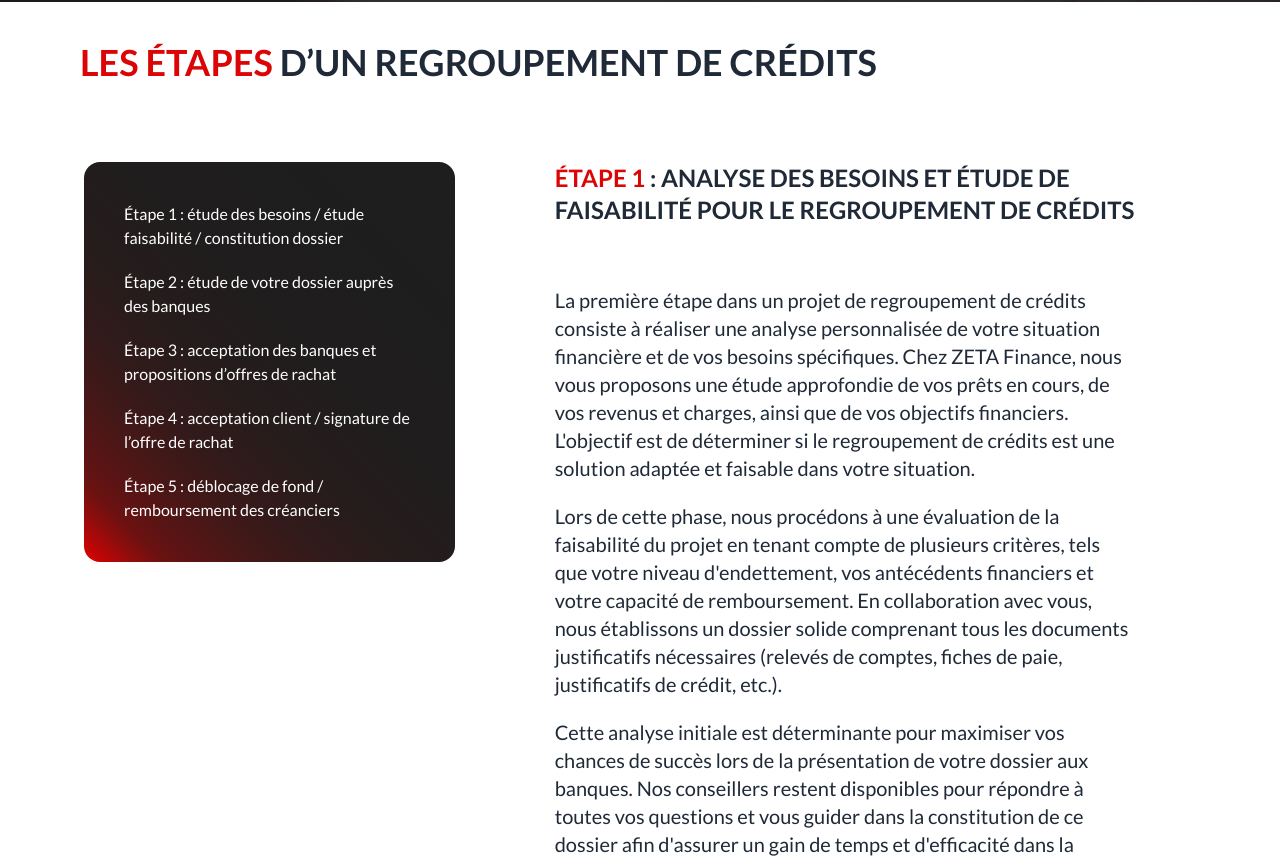
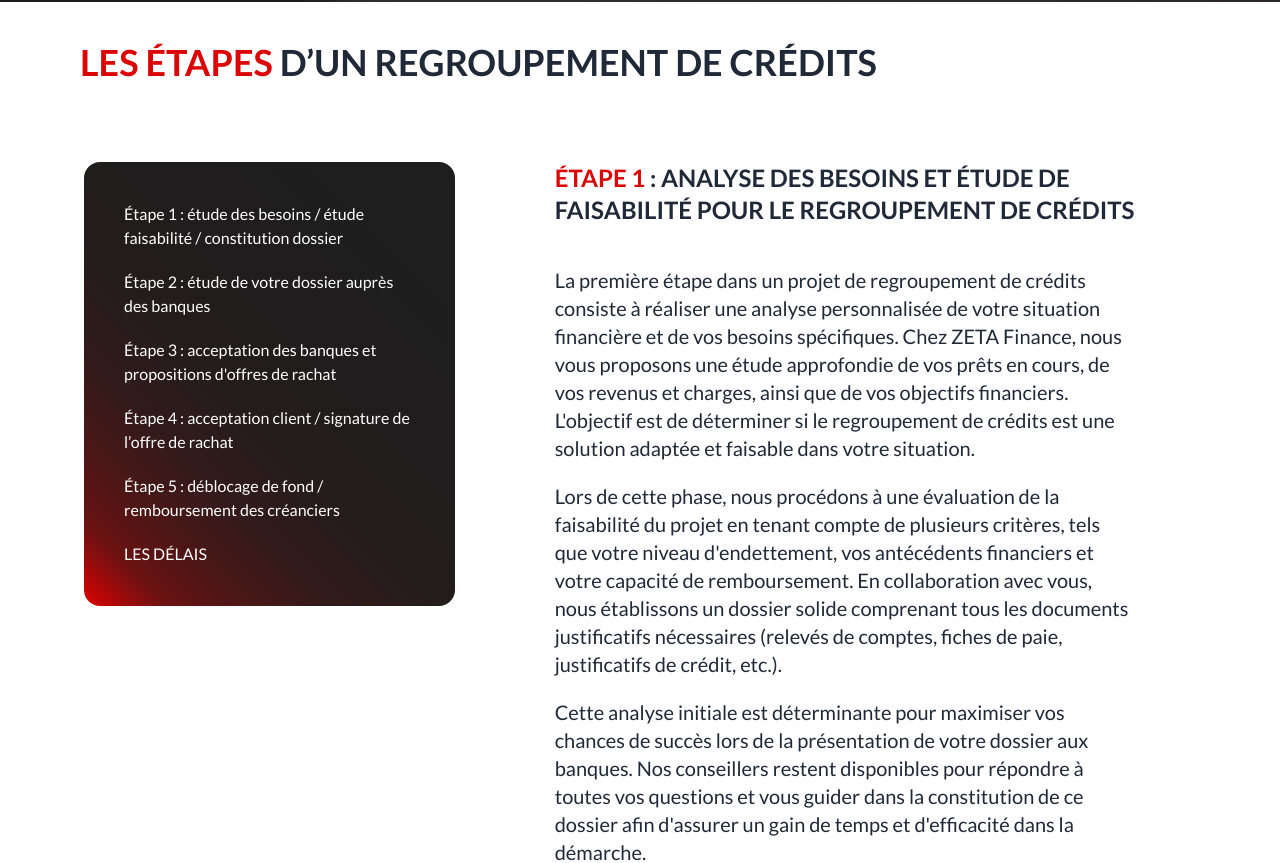
Before and after one commit to axeljdev/zetafinance, a Next.js app: page /etapes-et-delais in a window 1280 px wide. Shown: the part 540-1403 px from the top of the page. Built offline with nearby package versions, Linux system fonts and the light colour scheme; no server answers; what tailwindcss-animated would draw is missing.

Commit message:
Amélioration de la gestion des sections dans le composant Section, ajout d'un affichage spécial pour l'étape 5 et mise à jour de la configuration des images. Modification des scripts dans package.json et ajout de types de crédit dans les données des étapes et délais.

```diff
--- a/next.config.ts
+++ b/next.config.ts
@@ -2,7 +2,8 @@
 const nextConfig = {
   reactStrictMode: true,
   images: {
-    unoptimized: true,
+    // Supprimez "unoptimized: true" ou changez en :
+    formats: ["image/webp", "image/avif"],
   },
   webpack: (config: { resolve: { fallback: { fs: boolean } } }) => {
     config.resolve.fallback = { fs: false };
--- a/package.json
+++ b/package.json
@@ -3,7 +3,7 @@
   "version": "0.1.0",
   "private": true,
   "scripts": {
-    "dev": "next dev --turbopack",
+    "dev": "next dev",
     "build": "next build",
     "start": "next start",
     "lint": "next lint"
--- a/src/components/etapes-et-delais/Section.tsx
+++ b/src/components/etapes-et-delais/Section.tsx
@@ -6,23 +6,156 @@ type SectionProps = {
 };
 
 export function Section({ section }: SectionProps) {
+  // Pour l'étape 5, on veut afficher les creditTypes entre le paragraphe 1 et les autres
+  const isStep5 = section.step === "Étape 5";
+  const isDelaisSection = section.step === "LES DÉLAIS";
+  const firstParagraph = isStep5 && section.creditTypes ? section.paragraphs[0] : null;
+  const remainingParagraphs = isStep5 && section.creditTypes ? section.paragraphs.slice(1) : null;
+
   return (
-    <>
-      <h3 id={`${section.step.toLowerCase()}`} className="text-xl lg:text-2xl font-bold uppercase lg:pb-10 pt-10 scroll-mt-32">
+    <div className="mb-10">
+      {/* Titre spécial pour la section LES DÉLAIS */}
+      {isDelaisSection ? (
+        <h3 id={`${section.step.toLowerCase().replace(/\s+/g, '-')}`} className="text-xl lg:text-2xl font-bold uppercase lg:pb-5 pt-10 scroll-mt-32 text-secondary">
+          {section.step}
+        </h3>
+      ) : (
+        <h3 id={`${section.step.toLowerCase()}`} className="text-xl lg:text-2xl font-bold uppercase lg:pb-5 pt-10 scroll-mt-32">
           <span className="text-secondary">{section.step}</span> : {section.title}
         </h3>
+      )}
+
+      {/* Affichage spécial pour l'étape 5 avec creditTypes */}
+      {isStep5 && section.creditTypes ? (
+        <>
+          {/* Premier paragraphe */}
+          {firstParagraph && (
+            <p className="text-lg lg:text-xl pt-5">
+              {firstParagraph}
+            </p>
+          )}
+
+          {/* Types de crédit en deux colonnes */}
+          <div className="grid md:grid-cols-2 gap-8 mt-8">
+            {/* Colonne gauche - Rachat hypothécaire */}
+            <div className="border-2 border-secondary rounded-lg p-6 bg-white">
+              <h4 className="text-xl font-bold text-black mb-4">
+                {section.creditTypes.hypothecaire.title}
+              </h4>
+              <p className="text-lg text-black">
+                {section.creditTypes.hypothecaire.intro}
+              </p>
+              {section.creditTypes.hypothecaire.items.length > 0 && (
+                <ul className="space-y-2 mt-4">
+                  {section.creditTypes.hypothecaire.items.map((item, index) => (
+                    <li key={index} className="text-base flex items-start text-black">
+                      <span className="text-secondary mr-2">•</span>
+                      <span>{item}</span>
+                    </li>
+                  ))}
+                </ul>
+              )}
+            </div>
+
+            {/* Colonne droite - Rachat consommation */}
+            <div className="border-2 border-secondary rounded-lg p-6 bg-white">
+              <h4 className="text-xl font-bold text-black mb-4">
+                {section.creditTypes.consommation.title}
+              </h4>
+              <p className="text-lg text-black">
+                {section.creditTypes.consommation.intro}
+              </p>
+              {section.creditTypes.consommation.items.length > 0 && (
+                <ul className="space-y-2 mt-4">
+                  {section.creditTypes.consommation.items.map((item, index) => (
+                    <li key={index} className="text-base flex items-start text-black">
+                      <span className="text-secondary mr-2">•</span>
+                      <span>{item}</span>
+                    </li>
+                  ))}
+                </ul>
+              )}
+            </div>
+          </div>
+
+          {/* Paragraphes restants */}
+          {remainingParagraphs && remainingParagraphs.map((paragraph, index) => (
+            <p key={index + 1} className="text-lg lg:text-xl pt-5">
+              {paragraph}
+            </p>
+          ))}
+        </>
+      ) : (
+        /* Affichage normal pour les autres étapes */
+        <>
           {section.paragraphs.map((paragraph, index) => (
             <p key={index} className="text-lg lg:text-xl pt-5">
               {paragraph}
             </p>
           ))}
+
+          {/* Affichage spécial en deux colonnes pour les types de crédit (étape 3) */}
+          {section.creditTypes && (
+            <>
+              <div className="grid md:grid-cols-2 gap-8 mt-8">
+                {/* Colonne gauche - Rachat hypothécaire */}
+                <div className="border-2 border-secondary rounded-lg p-6 bg-white">
+                  <h4 className="text-xl font-bold text-black mb-4">
+                    {section.creditTypes.hypothecaire.title}
+                  </h4>
+                  <p className="text-lg mb-4 text-black">
+                    {section.creditTypes.hypothecaire.intro}
+                  </p>
+                  <ul className="space-y-2">
+                    {section.creditTypes.hypothecaire.items.map((item, index) => (
+                      <li key={index} className="text-base flex items-start text-black">
+                        <span className="text-secondary mr-2">•</span>
+                        <span>{item}</span>
+                      </li>
+                    ))}
+                  </ul>
+                </div>
+
+                {/* Colonne droite - Rachat consommation */}
+                <div className="border-2 border-secondary rounded-lg p-6 bg-white">
+                  <h4 className="text-xl font-bold text-black mb-4">
+                    {section.creditTypes.consommation.title}
+                  </h4>
+                  <p className="text-lg mb-4 text-black">
+                    {section.creditTypes.consommation.intro}
+                  </p>
+                  <ul className="space-y-2">
+                    {section.creditTypes.consommation.items.map((item, index) => (
+                      <li key={index} className="text-base flex items-start text-black">
+                        <span className="text-secondary mr-2">•</span>
+                        <span>{item}</span>
+                      </li>
+                    ))}
+                  </ul>
+                </div>
+              </div>
+
+              {/* Image en pleine largeur après les cartes pour l'étape 3 */}
               {section.image && (
+                <Image
+                  src={section.image.src}
+                  alt={section.image.alt}
+                  className="mt-10 w-full"
+                />
+              )}
+            </>
+          )}
+        </>
+      )}
+
+      {/* Image normale pour les autres sections */}
+      {section.image && (!section.creditTypes || isStep5) && (
         <Image
           src={section.image.src}
           alt={section.image.alt}
           className="mt-10"
         />
       )}
-    </>
+    </div>
   );
 }
--- a/src/components/etapes-et-delais/Summary.tsx
+++ b/src/components/etapes-et-delais/Summary.tsx
@@ -60,8 +60,16 @@ function Summary() {
       <div className="relative">
         <ul className="flex flex-col gap-5">
           {etapesDelaisContent.map((section) => {
-            const sectionId = section.step.toLowerCase();
+            // Générer l'ID de la même manière que dans Section.tsx
+            const sectionId = section.step === "LES DÉLAIS"
+              ? section.step.toLowerCase().replace(/\s+/g, '-')
+              : section.step.toLowerCase();
             const isActive = activeSection === sectionId;
+
+            // Affichage spécial pour LES DÉLAIS
+            const displayText = section.step === "LES DÉLAIS"
+              ? section.step
+              : `${section.step} : ${section.stepTitle}`;
 
             return (
               <li
@@ -74,7 +82,7 @@ function Summary() {
                     isActive ? "text-secondary" : "group-hover:text-secondary"
                   }`}
                 >
-                  <p className="2xl:text-xl">{section.step} : {section.stepTitle}</p>
+                  <p className="2xl:text-xl">{displayText}</p>
                   {isActive && (
                     <div className="absolute -bottom-2 left-0 w-full">
                       <div
--- a/src/data/etapes-delais.ts
+++ b/src/data/etapes-delais.ts
@@ -7,6 +7,18 @@ export type Section = {
   stepTitle: string;
   title: string;
   paragraphs: string[];
+  creditTypes?: {
+    hypothecaire: {
+      title: string;
+      intro: string;
+      items: string[];
+    };
+    consommation: {
+      title: string;
+      intro: string;
+      items: string[];
+    };
+  };
   image?: {
     src: StaticImageData;
     alt: string;
@@ -17,41 +29,62 @@ export const etapesDelaisContent: Section[] = [
   {
     step: "Étape 1",
     stepTitle: "étude des besoins / étude faisabilité / constitution dossier",
-    title: "Analyse des Besoins et Étude de Faisabilité pour le Regroupement de Crédits",
+    title:
+      "Analyse des Besoins et Étude de Faisabilité pour le Regroupement de Crédits",
     paragraphs: [
       "La première étape dans un projet de regroupement de crédits consiste à réaliser une analyse personnalisée de votre situation financière et de vos besoins spécifiques. Chez ZETA Finance, nous vous proposons une étude approfondie de vos prêts en cours, de vos revenus et charges, ainsi que de vos objectifs financiers. L'objectif est de déterminer si le regroupement de crédits est une solution adaptée et faisable dans votre situation.",
       "Lors de cette phase, nous procédons à une évaluation de la faisabilité du projet en tenant compte de plusieurs critères, tels que votre niveau d'endettement, vos antécédents financiers et votre capacité de remboursement. En collaboration avec vous, nous établissons un dossier solide comprenant tous les documents justificatifs nécessaires (relevés de comptes, fiches de paie, justificatifs de crédit, etc.).",
       "Cette analyse initiale est déterminante pour maximiser vos chances de succès lors de la présentation de votre dossier aux banques. Nos conseillers restent disponibles pour répondre à toutes vos questions et vous guider dans la constitution de ce dossier afin d'assurer un gain de temps et d'efficacité dans la démarche.",
-      "Votre conseiller est à votre écoute pour comprendre vos attentes. Avec vous, il fait la synthèse de votre situation, et vous accompagne pour réunir toutes les pièces justificatives nécessaires à la constitution de votre dossier. Votre interlocuteur vous explique en détail le principe du regroupement de vos crédits et définit vos besoins, pour étudier un plan de financement adapté. Il intègre tous les paramètres liés à votre situation professionnelle et personnelle, pour rechercher la solution personnalisée la plus avantageuse pour vous.L'intérêt d'un I.O.B.S.P. (Intermédiaire en Opérations de Banque et Services de Paiement) à ce stade est déterminant : lui seul est en mesure de pouvoir vous proposer, parmi tous ses partenaires bancaires, celui qui offre le produit le mieux adapté à votre situation. À cette étape une première réponse de principe peut vous être donnée et vous indiquer si le projet est réalisable ou non."
+      "Votre conseiller est à votre écoute pour comprendre vos attentes. Avec vous, il fait la synthèse de votre situation, et vous accompagne pour réunir toutes les pièces justificatives nécessaires à la constitution de votre dossier. Votre interlocuteur vous explique en détail le principe du regroupement de vos crédits et définit vos besoins, pour étudier un plan de financement adapté. Il intègre tous les paramètres liés à votre situation professionnelle et personnelle, pour rechercher la solution personnalisée la plus avantageuse pour vous.L'intérêt d'un I.O.B.S.P. (Intermédiaire en Opérations de Banque et Services de Paiement) à ce stade est déterminant : lui seul est en mesure de pouvoir vous proposer, parmi tous ses partenaires bancaires, celui qui offre le produit le mieux adapté à votre situation. À cette étape une première réponse de principe peut vous être donnée et vous indiquer si le projet est réalisable ou non.",
     ],
     image: {
       src: etapesImage,
-      alt: "Étapes du regroupement de crédits"
-    }
+      alt: "Étapes du regroupement de crédits",
+    },
   },
   {
     step: "Étape 2",
     stepTitle: "étude de votre dossier auprès des banques",
-    title: "Présentation de Votre Dossier aux Banques et aux Partenaires Financiers",
+    title:
+      "Présentation de Votre Dossier aux Banques et aux Partenaires Financiers",
     paragraphs: [
       "Une fois votre dossier constitué, ZETA Finance intervient pour le présenter à nos partenaires financiers et bancaires. Cette étape, essentielle dans un regroupement de crédits, vise à obtenir des offres compétitives et adaptées à votre profil. Grâce à notre réseau de partenaires de confiance, nous mettons en avant les points forts de votre dossier pour maximiser vos chances d'obtenir des conditions avantageuses.",
       "Notre rôle d'intermédiaire vous permet de bénéficier de l'expertise et des relations de ZETA Finance auprès des banques, réduisant ainsi les délais de réponse et augmentant la qualité des offres reçues. Nous travaillons en toute transparence, en tenant compte de vos objectifs et de vos priorités (réduction de mensualité, taux d'intérêt, durée de remboursement).",
-      "Durant cette étape, nous vous informons régulièrement de l'avancée du processus et vous communiquons les premières réponses des banques. Cela vous permet de rester impliqué et de suivre le déroulement de votre projet de regroupement de crédits sans avoir à gérer les démarches complexes auprès des établissements financiers."
-    ]
+      "Durant cette étape, nous vous informons régulièrement de l'avancée du processus et vous communiquons les premières réponses des banques. Cela vous permet de rester impliqué et de suivre le déroulement de votre projet de regroupement de crédits sans avoir à gérer les démarches complexes auprès des établissements financiers.",
+    ],
   },
   {
     step: "Étape 3",
-    stepTitle: "acceptation des banques et propositions d’offres de rachat",
-    title: "Réception des Offres de Rachat et Sélection des Meilleures Propositions",
+    stepTitle: "acceptation des banques et propositions d'offres de rachat",
+    title:
+      "Réception des Offres de Rachat et Sélection des Meilleures Propositions",
     paragraphs: [
       "Après l'étude de votre dossier par les banques, nous recevons plusieurs offres de rachat de crédits qui vous sont présentées de manière claire et transparente. Chacune de ces offres inclut des détails sur les taux d'intérêt, la durée de remboursement, les frais de dossier, et les modalités de paiement.",
-      "Chez ZETA Finance, nous comprenons l'importance d'un choix éclairé, c'est pourquoi nous vous accompagnons dans l'analyse de chaque proposition pour déterminer celle qui répond le mieux à vos attentes. Nous comparons avec vous les avantages et les coûts associés à chaque option afin de garantir une solution rentable et adaptée à votre budget.",
-      "Ce service d'accompagnement inclut également des conseils personnalisés pour optimiser votre situation financière, par exemple, en ajustant la durée de remboursement ou en intégrant une option de modulation des mensualités. La sélection de l'offre la plus avantageuse est une étape cruciale, car elle conditionne la réussite de votre regroupement de crédits et le niveau d'économie réalisable."
     ],
+    creditTypes: {
+      hypothecaire: {
+        title: "Rachat de crédit hypothécaire",
+        intro:
+          "7 jours plus tard, la banque nous fait un retour sur votre dossier. Deux cas de figure :",
+        items: [
+          "Votre dossier est complet et les offres peuvent être éditées directement, passage l'Étape 4",
+          "La banque demande des documents complémentaires pour votre dossier : Une fois les documents récupérés, nous envoyons de nouveau le dossier en banque. Une fois le dossier renvoyé, il faut compter 2 jours supplémentaires pour qu'elle nous présente son accord définitif.",
+        ],
+      },
+      consommation: {
+        title: "Rachat de crédit consommation",
+        intro:
+          "4 jours plus tard, la banque nous fait un retour sur votre dossier. Deux cas de figure :",
+        items: [
+          "Votre dossier est complet et les offres peuvent être éditées directement, passage l'Étape 4",
+          "La banque demande des documents complémentaires pour votre dossier : Une fois les documents récupérés, nous envoyons de nouveau le dossier en banque. Une fois le dossier renvoyé, il faut compter 2 jours supplémentaires pour qu'elle nous présente son accord définitif.",
+        ],
+      },
+    },
     image: {
       src: delaisImage,
-      alt: "Délais du regroupement de crédits"
-    }
+      alt: "Délais du regroupement de crédits",
+    },
   },
   {
     step: "Étape 4",
@@ -61,8 +94,8 @@ export const etapesDelaisContent: Section[] = [
       "Une fois l'offre choisie, nous procédons à la validation avec vous, ce qui marque le début de la phase d'engagement formel dans votre projet de regroupement de crédits. Avant la signature, nos conseillers vous expliquent chaque terme du contrat pour vous assurer une compréhension totale des implications financières et des engagements associés.",
       "ZETA Finance attache une grande importance à la transparence, et cette étape est l'occasion de répondre à toutes vos questions et de vous fournir des conseils finaux avant la signature. La validation de l'offre constitue un acte décisif, officialisant votre entrée dans le processus de regroupement de crédits.",
       "Nos experts sont présents pour faciliter la finalisation de la transaction et s'assurer que toutes les démarches administratives sont correctement accomplies. Une fois le contrat signé, nous supervisons la suite du processus pour garantir que tout se déroule conformément aux délais prévus et sans aucune complication.",
-      "(Si vous avez recours à un rachat de crédits hypothécaire, nous vous accompagnerons dans la signature de la garantie d'hypothèque chez le notaire. Cette dernière garantira en effet à la banque d'être remboursée du nouveau prêt qu'elle vient de vous accorder)."
-    ]
+      "(Si vous avez recours à un rachat de crédits hypothécaire, nous vous accompagnerons dans la signature de la garantie d'hypothèque chez le notaire. Cette dernière garantira en effet à la banque d'être remboursée du nouveau prêt qu'elle vient de vous accorder).",
+    ],
   },
   {
     step: "Étape 5",
@@ -70,9 +103,32 @@ export const etapesDelaisContent: Section[] = [
     title: "Déblocage des Fonds et Remboursement des Créanciers",
     paragraphs: [
       "La dernière étape est celle du déblocage des fonds et du remboursement des créanciers. Une fois le contrat signé et toutes les vérifications effectuées, la banque procède au déblocage des fonds, destinés à solder l'ensemble de vos crédits en cours. Ce montant est directement versé aux créanciers concernés, mettant fin à vos anciens prêts.",
-      "ZETA Finance veille à ce que le déblocage des fonds soit rapide et en adéquation avec les délais convenus. Vous commencez alors à rembourser votre regroupement de crédits sous la forme d'une mensualité unique, souvent plus basse que l'ensemble de vos anciennes échéances. Cela simplifie la gestion de votre budget et peut améliorer votre capacité d'épargne.",
-      "Nous restons à votre disposition après cette étape pour assurer un suivi et vous conseiller sur la gestion de votre nouvelle situation financière. L'objectif de ZETA Finance est de garantir une solution sur le long terme et d'offrir une tranquillité d'esprit à nos clients.",
-      "Dès réception de son offre de regroupement de crédits signée et après délai de rétractation s'il y a lieu, la banque rembourse vos créanciers et verse sur votre compte l'éventuelle trésorerie supplémentaire que vous avez pu demander. Elle prélèvera la première mensualité à la date prévue dans le contrat."
-    ]
-  }
+      "Dès réception de son offre de regroupement de crédits signée et après délai de rétractation s'il y a lieu, la banque rembourse vos créanciers et verse sur votre compte l'éventuelle trésorerie supplémentaire que vous avez pu demander. Elle prélèvera la première mensualité à la date prévue dans le contrat.",
+    ],
+    creditTypes: {
+      hypothecaire: {
+        title: "Rachat de crédit hypothécaire",
+        intro:
+          "Le déblocage des fonds ne pourra s'effectuer que 11 jours après la réception des offres signées par la banque de rachat.",
+        items: [],
+      },
+      consommation: {
+        title: "Rachat de crédit consommation",
+        intro:
+          "Le déblocage des fonds ne pourra s'effectuer que 8 jours après la réception des offres signées par la banque de rachat.",
+        items: [],
+      },
+    },
+  },
+  {
+    step: "LES DÉLAIS",
+    stepTitle: "",
+    title: "LES DÉLAIS",
+    paragraphs: [
+      "Pour protéger les consommateurs, la loi impose des procédures d'acceptation finale de l'offre. Après réception de l'offre de rachat de crédits envoyée par le courtier (valable 30 jours), l'emprunteur dispose d'un délai de réflexion de :",
+      "• 11 jours dans le cas d'un rachat de crédits immo « conso + immo » (plus de 60 % de crédit immobilier)",
+      "• 14 jours pour un rachat de crédits « conso » (moins de 60 % de crédit immobilier). (Si vous souhaitez avancer le déblocage des fonds, vous pouvez réduire le délai de rétractation à 8 jours en cochant une case spécifique dans l'offre de prêt)",
+      "*Exemple : si j'ai signé mon offre de rachat de crédits le 12 juillet, je recevrai ma trésorerie le 26 juillet, à moins que j'ai choisi de la recevoir le 20.*",
+    ],
+  },
 ];
```
Lines whose indentation alone changed are shown as unchanged.
